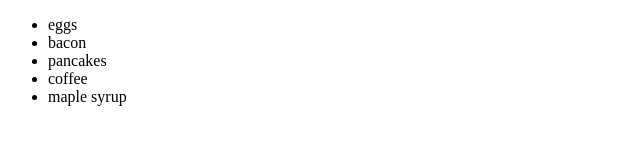
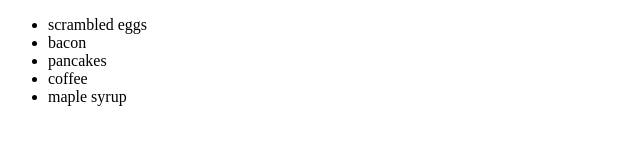
Before and after one commit to stephenfilippov/learning-git, a plain HTML site: page index.html in a window 1280 px wide. Shown: the whole page, without its empty margins (0-640 px from the left). Drawn offline with Linux system fonts and the light colour scheme.

Commit message:
changed eggs to scrambled eggs

```diff
--- a/index.html
+++ b/index.html
@@ -8,7 +8,7 @@
 <body>
     <div>
         <ul>
-            <li>eggs</li>
+            <li>scrambled eggs</li>
             <li>bacon</li>
             <li>pancakes</li>
             <li>coffee</li>
```
